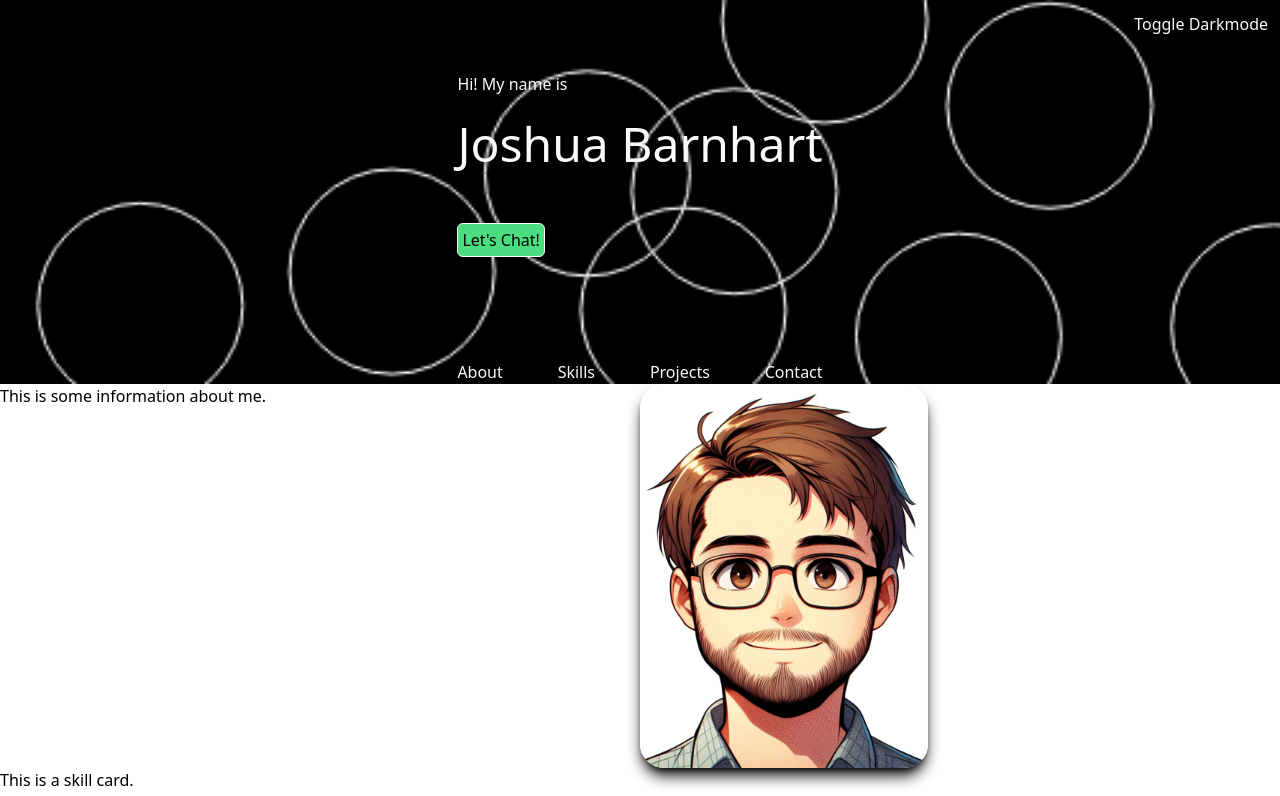
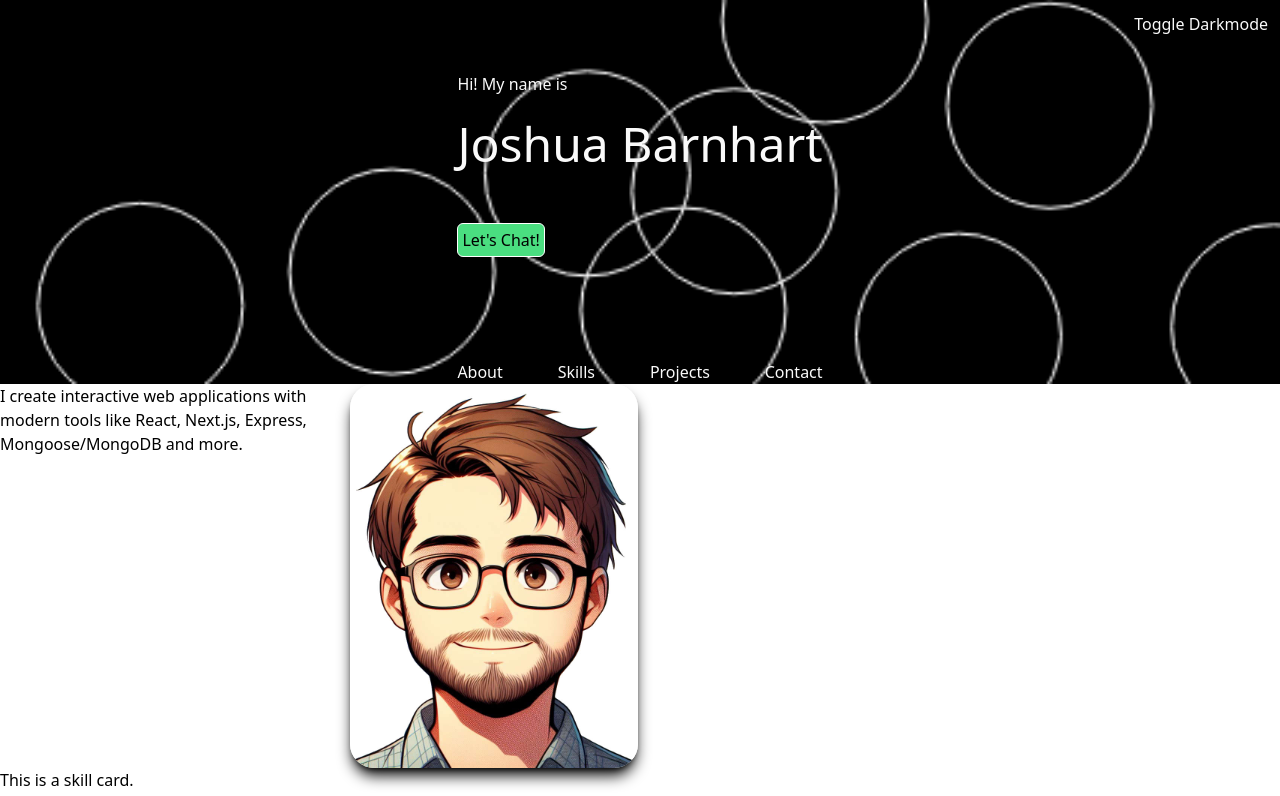
Before and after one commit to jrbarnhart/portfolio, a React (Vite) app: page / in a window 1280 px wide. Shown: the top 796 px of the page. Built offline with nearby package versions, Linux system fonts and the light colour scheme; the HTML template or start-up script is replaced by a standard one.

Commit message:
Set width

```diff
--- a/src/components/About/About.tsx
+++ b/src/components/About/About.tsx
@@ -2,8 +2,11 @@ import Portrait from "./Portrait";
 
 const About = () => {
   return (
-    <div className="grid grid-cols-2">
-      <p>This is some information about me.</p>
+    <div className="grid grid-cols-2 w-[700px]">
+      <p>
+        I create interactive web applications with modern tools like React,
+        Next.js, Express, Mongoose/MongoDB and more.
+      </p>
       <Portrait />
     </div>
   );
```
